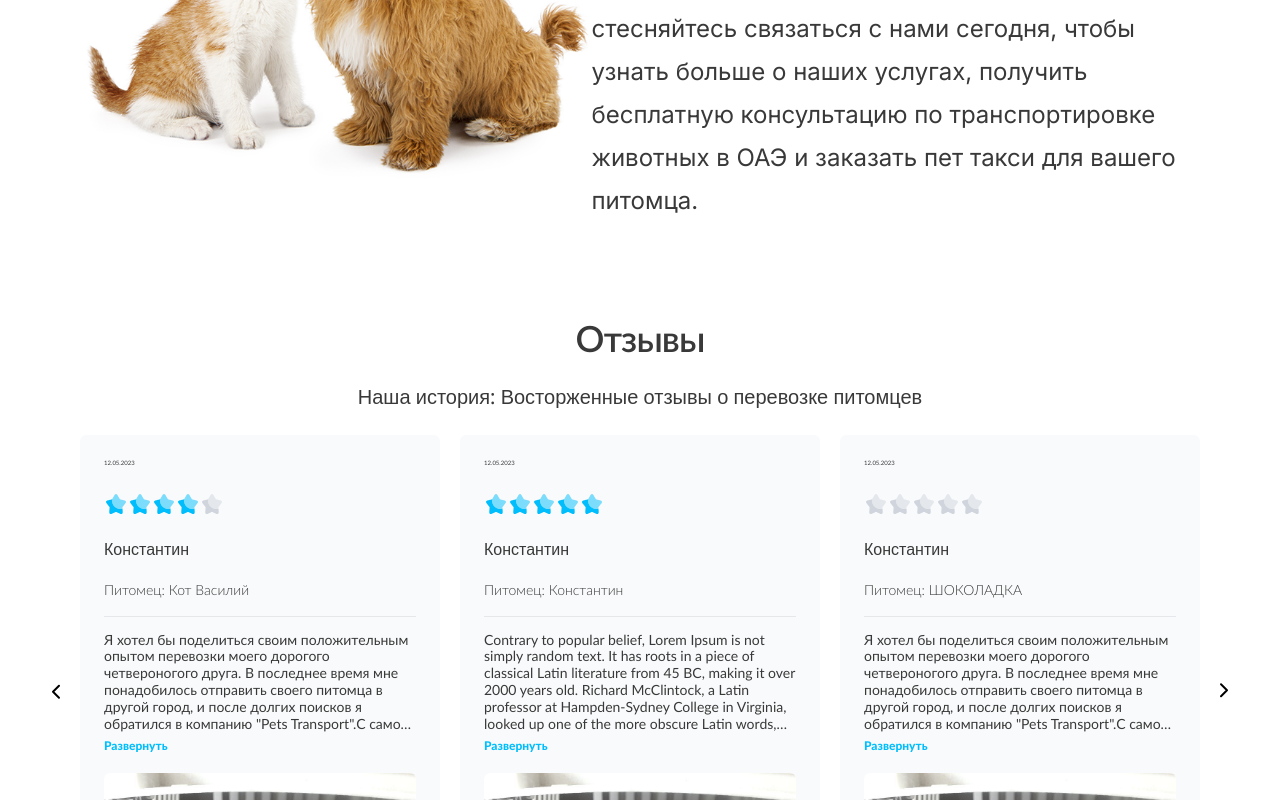
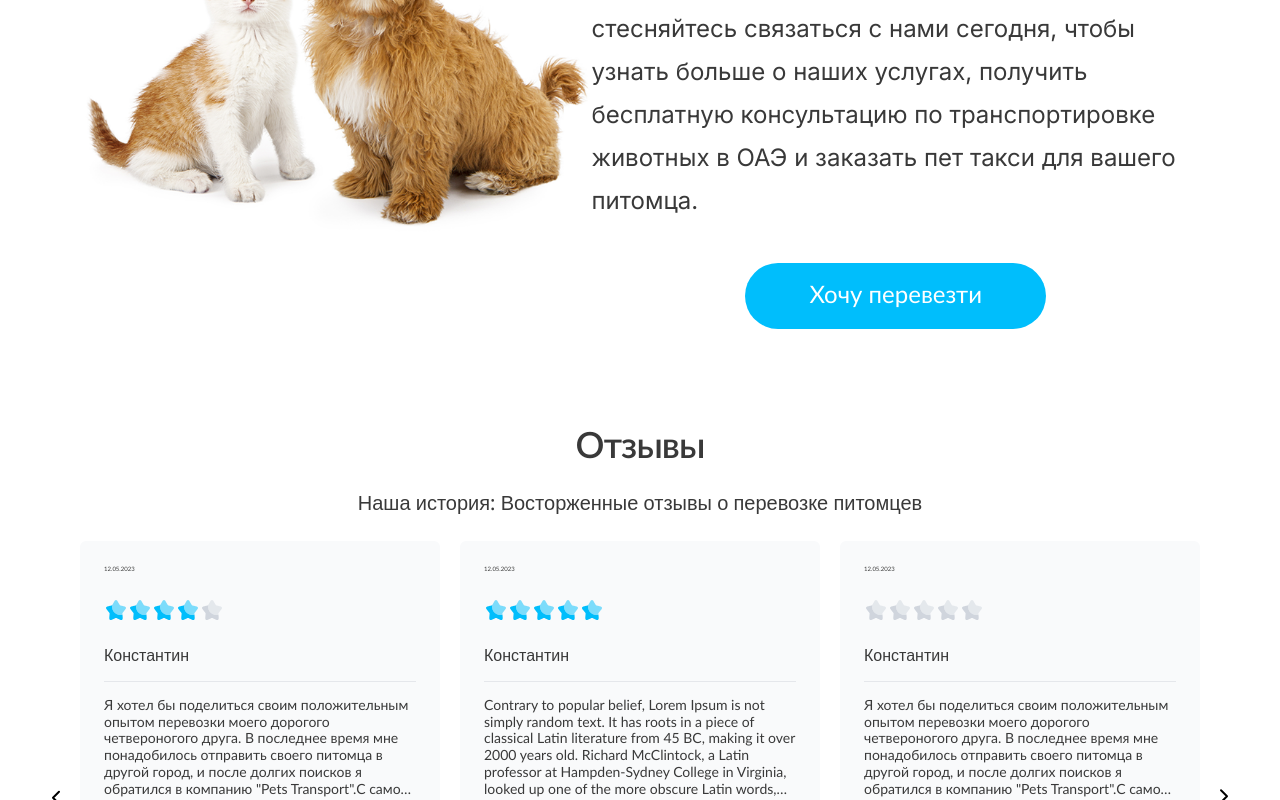
Before and after one commit to DragonflyPie/dagin_pets, a Next.js app: page /en in a window 1280 px wide. Shown: the part 2224-3024 px from the top of the page. Built offline with nearby package versions, Linux system fonts and the light colour scheme.

Commit message:
chore: remove pet name, add contact button to safety component

```diff
--- a/app/_components/reviews/Review.tsx
+++ b/app/_components/reviews/Review.tsx
@@ -2,7 +2,7 @@ import { StarEmpty, StarFilled } from "../commons/icons";
 import { useState } from "react";
 import Image from "next/image";
 
-const Review = ({ date, rating, message, name, pet, image }: ReviewData) => {
+const Review = ({ date, rating, message, name, image }: ReviewData) => {
   const [expand, setExpand] = useState(false);
 
   const filledStarsArray = Array.from({ length: rating }, (_, index) => index);
@@ -27,7 +27,6 @@ const Review = ({ date, rating, message, name, pet, image }: ReviewData) => {
           ))}
         </div>
         <p className="font-osans leading-[120%]">{name}</p>
-        <p className="text-sm/[120%] font-light">Питомец: {pet}</p>
       </div>
       <hr />
       <div className="">
--- a/app/_components/reviews/Reviews.tsx
+++ b/app/_components/reviews/Reviews.tsx
@@ -37,7 +37,6 @@ const Reviews = () => {
                   rating={review.rating}
                   message={review.message}
                   name={review.name}
-                  pet={review.pet}
                   image={review.image}
                 />
               </div>
--- a/app/_components/safety/Safety.tsx
+++ b/app/_components/safety/Safety.tsx
@@ -1,10 +1,12 @@
 import Image from "next/image";
 import fluffy_pets from "@/public/images/fluffy_cat_and_dog.png";
+import Link from "next/link";
+import Button from "../commons/Button";
 
 const Safety = () => {
   return (
     <div
-      className="flex h-full scroll-m-10 flex-col items-center justify-between px-4 pb-5 md:flex-row md:pb-16 lg:px-16 xl:px-20 xl:pb-24 "
+      className="flex h-full scroll-m-10 flex-col items-center justify-between px-4  pb-16 md:flex-row lg:px-16 xl:px-20 xl:pb-24 "
       id="safety"
     >
       <div className="relative flex aspect-[1.42] max-h-[400px] w-64 items-center md:h-full  md:w-full md:flex-1">
@@ -16,7 +18,8 @@ const Safety = () => {
           sizes="(max-width: 768px) 90vw, 50vw"
         />
       </div>
-      <article className="flex-1">
+      <div className="flex flex-1 flex-col items-center gap-4 md:gap-10 ">
+        <article className="">
           <pre className=" font-osans text-base/[150%] md:text-2xl/[150%] lg:text-[2rem]/[150%] xl:text-4xl/[180%]">
             Мы <span className="font-bold">ценим здоровье</span>
           </pre>
@@ -31,6 +34,10 @@ const Safety = () => {
             питомца.
           </p>
         </article>
+        <Link href={"?modal=true&step=1"} scroll={false}>
+          <Button text="Хочу перевезти" modal />
+        </Link>
+      </div>
     </div>
   );
 };
--- a/app/_data/reviews_data.tsx
+++ b/app/_data/reviews_data.tsx
@@ -4,7 +4,6 @@ export const REVIEWS_DATA: ReviewData[] = [
     rating: 4,
     message: `Я хотел бы поделиться своим положительным опытом перевозки моего дорогого четвероногого друга. В последнее время мне понадобилось отправить своего питомца в другой город, и после долгих поисков я обратился в компанию "Pets Transport".С самого начала мне было приятно общаться с сотрудниками этой компании. Они были внимательны, отзывчивы и готовы ответить на все мои вопросы и опасения. Компания предоставила всю необходимую информацию о процессе перевозки и просветила меня по всем правилам и требованиям.`,
     name: "Константин",
-    pet: "Кот Василий",
     image: "/images/mad_cat.png",
   },
   {
@@ -12,7 +11,6 @@ export const REVIEWS_DATA: ReviewData[] = [
     rating: 5,
     message: `Contrary to popular belief, Lorem Ipsum is not simply random text. It has roots in a piece of classical Latin literature from 45 BC, making it over 2000 years old. Richard McClintock, a Latin professor at Hampden-Sydney College in Virginia, looked up one of the more obscure Latin words, consectetur, from a Lorem Ipsum passage, and going through the cites of the word in classical literature, discovered the undoubtable source. Lorem Ipsum comes from sections 1.10.32 and 1.10.33 of "de Finibus Bonorum et Malorum" (The Extremes of Good and Evil) by Cicero, written in 45 BC. This book is a treatise on the theory of ethics, very popular during the Renaissance. The first line of Lorem Ipsum, "Lorem ipsum dolor sit amet..", comes from a line in section 1.10.32.`,
     name: "Константин",
-    pet: "Константин",
     image: "/images/mad_cat.png",
   },
   {
@@ -20,7 +18,6 @@ export const REVIEWS_DATA: ReviewData[] = [
     rating: 0,
     message: `Я хотел бы поделиться своим положительным опытом перевозки моего дорогого четвероногого друга. В последнее время мне понадобилось отправить своего питомца в другой город, и после долгих поисков я обратился в компанию "Pets Transport".С самого начала мне было приятно общаться с сотрудниками этой компании. Они были внимательны, отзывчивы и готовы ответить на все мои вопросы и опасения. Компания предоставила всю необходимую информацию о процессе перевозки и просветила меня по всем правилам и требованиям.`,
     name: "Константин",
-    pet: "ШОКОЛАДКА",
     image: "/images/mad_cat.png",
   },
   {
@@ -28,7 +25,6 @@ export const REVIEWS_DATA: ReviewData[] = [
     rating: 2,
     message: `Contrary to popular belief, Lorem Ipsum is not simply random text. It has roots in a piece of classical Latin literature from 45 BC, making it over 2000 years old. Richard McClintock, a Latin professor at Hampden-Sydney College in Virginia, looked up one of the more obscure Latin words, consectetur, from a Lorem Ipsum passage, and going through the cites of the word in classical literature, discovered the undoubtable source. Lorem Ipsum comes from sections 1.10.32 and 1.10.33 of "de Finibus Bonorum et Malorum" (The Extremes of Good and Evil) by Cicero, written in 45 BC. This book is a treatise on the theory of ethics, very popular during the Renaissance. The first line of Lorem Ipsum, "Lorem ipsum dolor sit amet..", comes from a line in section 1.10.32.`,
     name: "Константин",
-    pet: "Кот Василий",
     image: "/images/mad_cat.png",
   },
   {
@@ -36,7 +32,6 @@ export const REVIEWS_DATA: ReviewData[] = [
     rating: 4,
     message: `Я хотел бы поделиться своим положительным опытом перевозки моего дорогого четвероногого друга. В последнее время мне понадобилось отправить своего питомца в другой город, и после долгих поисков я обратился в компанию "Pets Transport".С самого начала мне было приятно общаться с сотрудниками этой компании. Они были внимательны, отзывчивы и готовы ответить на все мои вопросы и опасения. Компания предоставила всю необходимую информацию о процессе перевозки и просветила меня по всем правилам и требованиям.`,
     name: "Константин",
-    pet: "Кот Василий",
     image: "/images/mad_cat.png",
   },
   {
@@ -44,7 +39,6 @@ export const REVIEWS_DATA: ReviewData[] = [
     rating: 3,
     message: `Contrary to popular belief, Lorem Ipsum is not simply random text. It has roots in a piece of classical Latin literature from 45 BC, making it over 2000 years old. Richard McClintock, a Latin professor at Hampden-Sydney College in Virginia, looked up one of the more obscure Latin words, consectetur, from a Lorem Ipsum passage, and going through the cites of the word in classical literature, discovered the undoubtable source. Lorem Ipsum comes from sections 1.10.32 and 1.10.33 of "de Finibus Bonorum et Malorum" (The Extremes of Good and Evil) by Cicero, written in 45 BC. This book is a treatise on the theory of ethics, very popular during the Renaissance. The first line of Lorem Ipsum, "Lorem ipsum dolor sit amet..", comes from a line in section 1.10.32.`,
     name: "Константин",
-    pet: "Кот Василий",
     image: "/images/mad_cat.png",
   },
 ];
--- a/types.d.ts
+++ b/types.d.ts
@@ -32,6 +32,5 @@ interface ReviewData {
   rating: 0 | 1 | 2 | 3 | 4 | 5;
   message: string;
   name: string;
-  pet: string;
   image: StaticImageData;
 }
```
Lines whose indentation alone changed are shown as unchanged.
